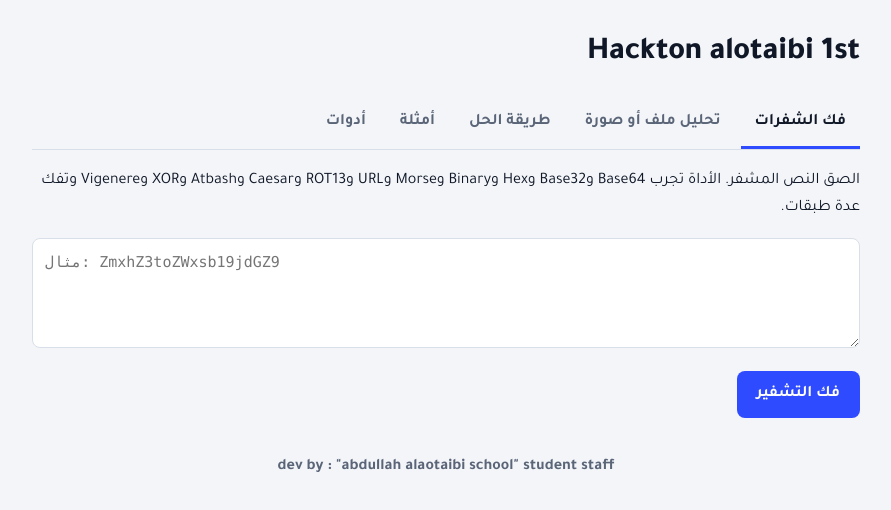
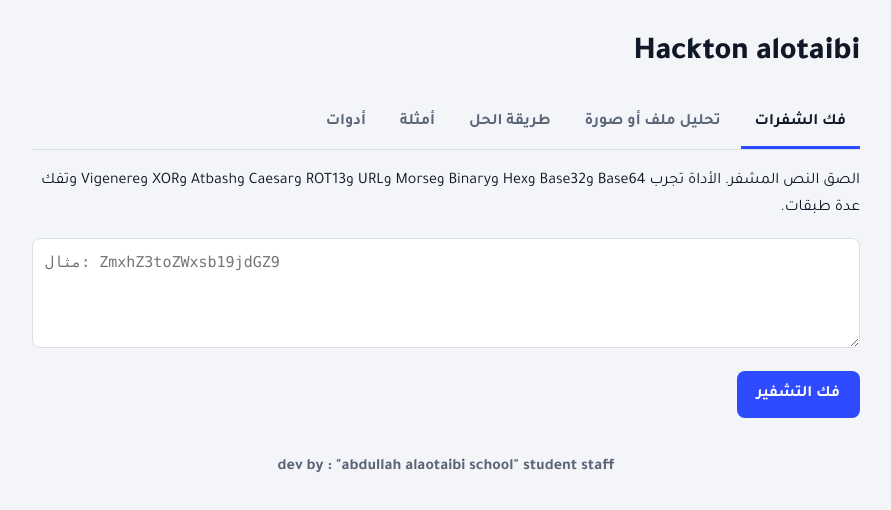
Before and after one commit to o1wr/abdullah-alaotaibi-student-staff, a plain HTML site: page index.html in a window 1280 px wide. Shown: the whole page, without its empty margins (194-1085 px from the left). Drawn offline with Linux system fonts and the light colour scheme.

Commit message:
Update index.html

```diff
--- a/index.html
+++ b/index.html
@@ -43,7 +43,7 @@ footer{margin-top:36px;color:var(--mut);text-align:center;font-weight:700}
 </head>
 <body>
 <div class="wrap">
-<h1>Hackton alotaibi 1st</h1>
+<h1>Hackton alotaibi </h1>
 <p class="sub"> </p>
 <nav role="tablist" id="tabs">
  <button role="tab" aria-selected="true" data-t="dec">فك الشفرات</button>
```
